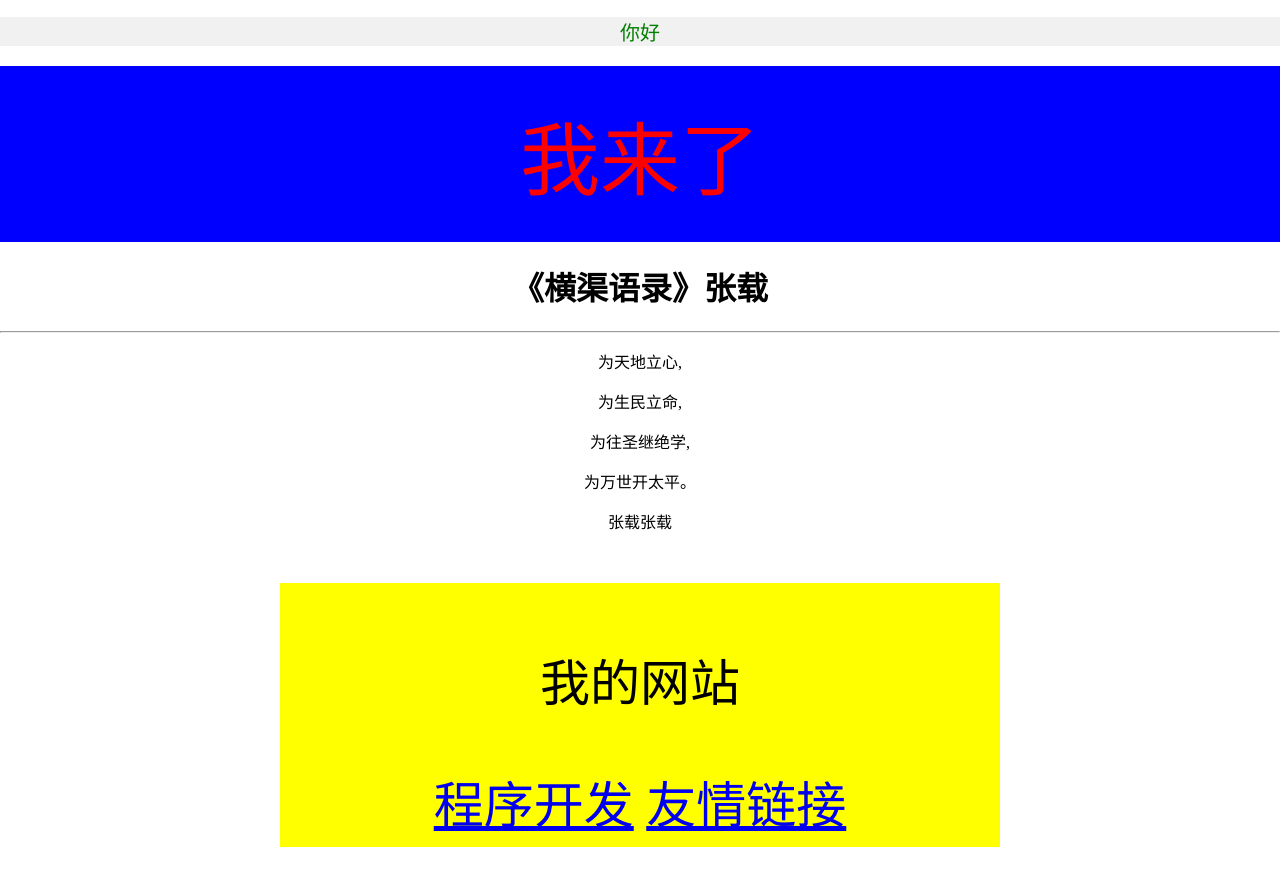
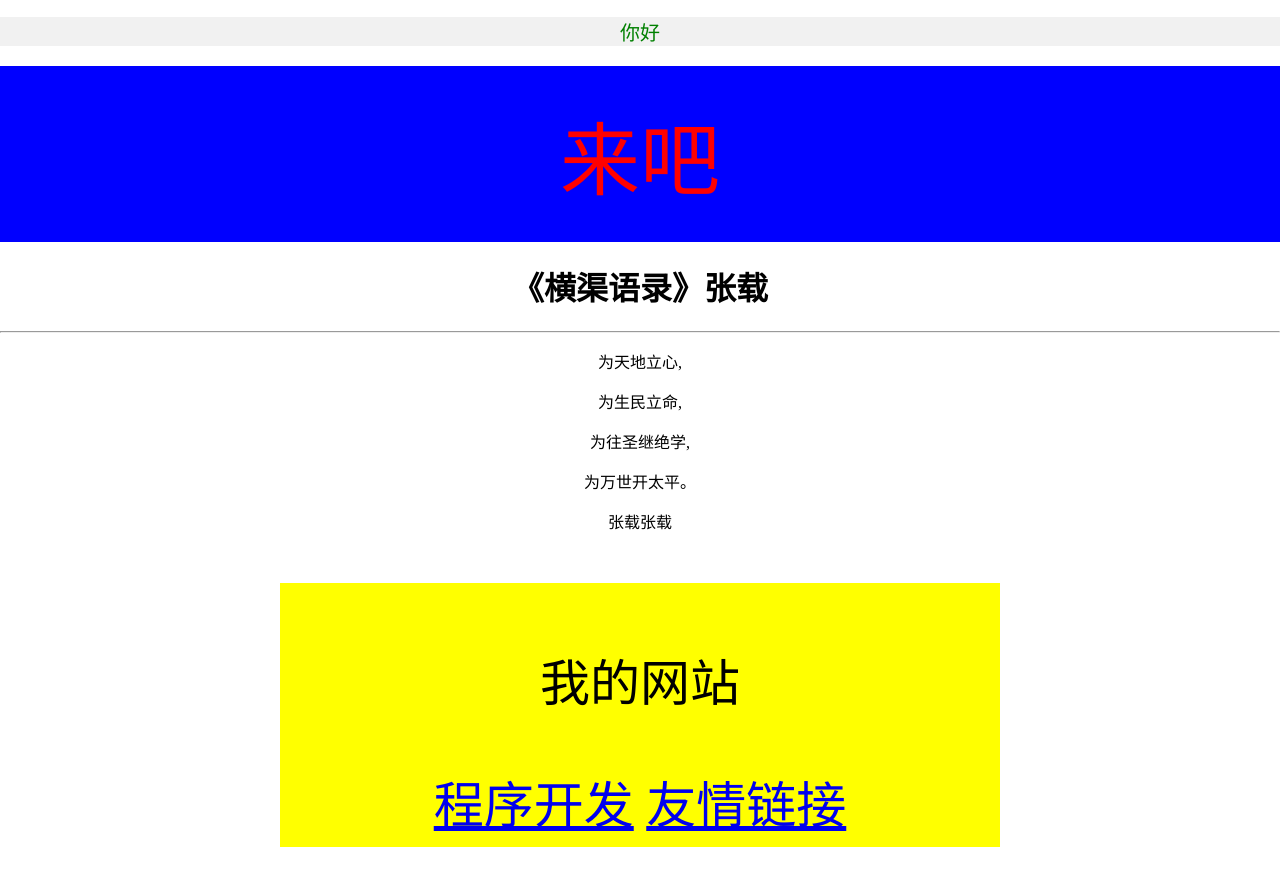
Before and after one commit to 1988windy34/-, a plain HTML site: page index.html in a window 1280 px wide. Shown: the part 27-912 px from the top of the page. Drawn offline with Linux system fonts and the light colour scheme.

Commit message:
Update index.html

```diff
--- a/index.html
+++ b/index.html
@@ -20,7 +20,7 @@
 	text-align:center;
 	padding:30px;
 	font-size:80px;
-	color:red;'>我来了</div>
+	color:red;'>来吧</div>
     <div style='text-align:center;'>
       <h1>《横渠语录》张载</h1><hr>
       <p>为天地立心,</p>
```
